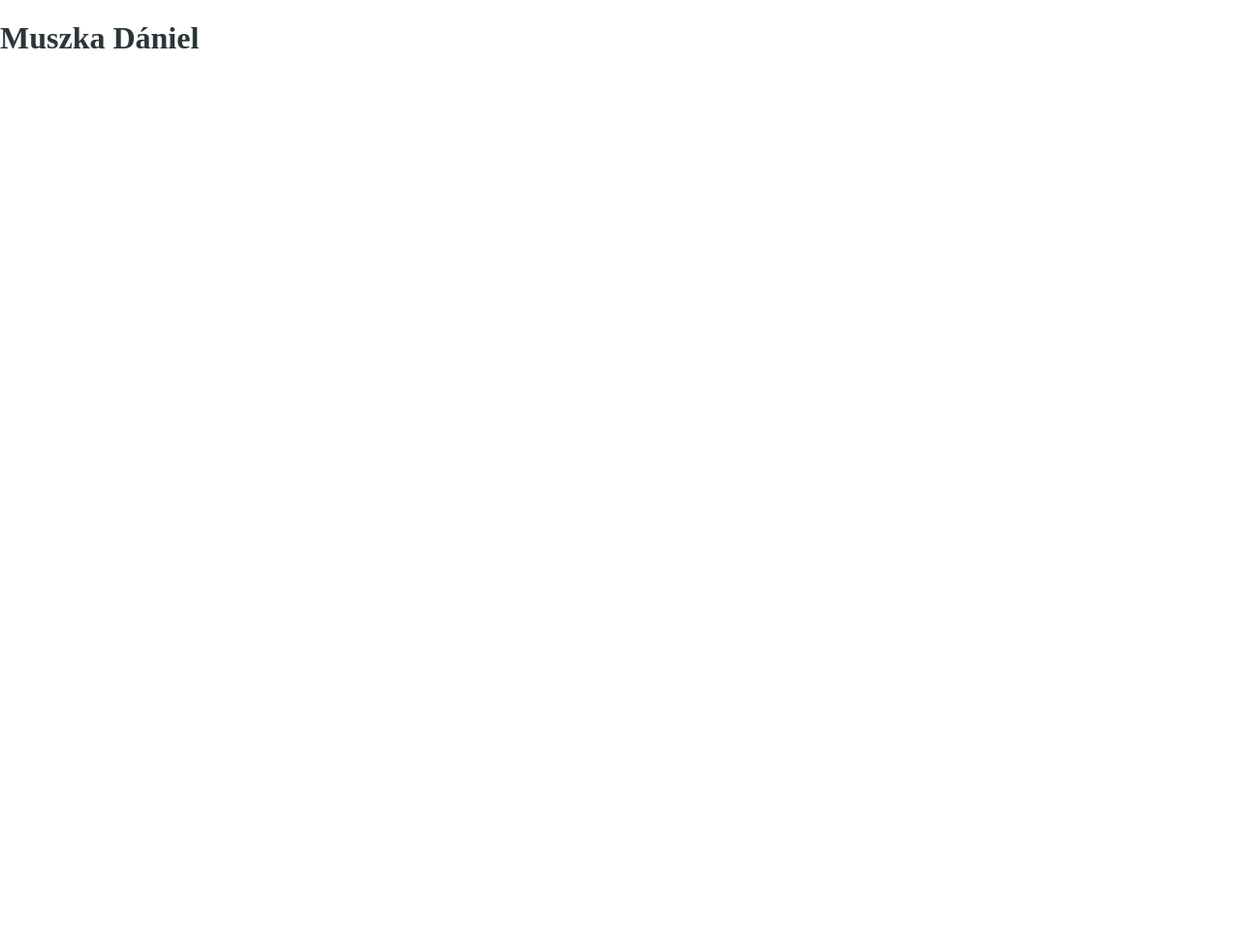
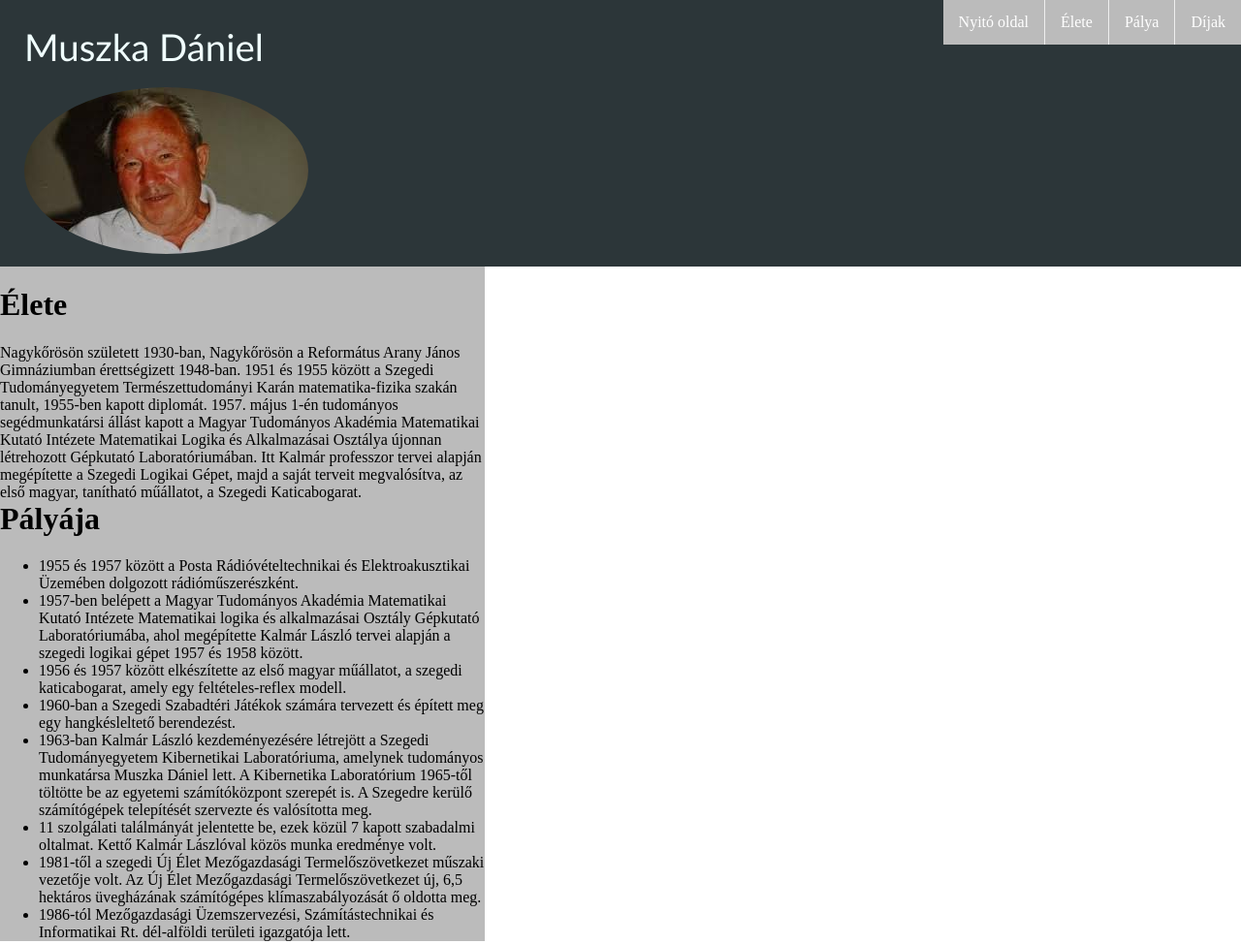
Before and after one commit to pallanghunor/11A_Projekt2_LuckyStrike, a plain HTML site: page muszka.html in a window 1280 px wide. Shown: the whole page at 97% size. Before the commit the page ends 800 px from the top, so only its background shows below. Drawn offline with Linux system fonts and the light colour scheme.

Commit message:
musztafa

```diff
--- a/muszka.html
+++ b/muszka.html
@@ -10,7 +10,48 @@
 <body>
     <div class="musztafa">
         <div class="fejlec">
-            <h1>Muszka Dániel</h1>
+            <div class="musztafatext">
+                Muszka Dániel
+            </div>
+            <div class="musztafakep">
+                <img src="img/muszka4.jpg" alt="Musztafa" class="kep">
+            </div>
+            <div id="menu">
+                <ul>
+                    <li><a href="index.html">Nyitó oldal</a></li>
+                    <li><a href="#">Élete</a></li>
+                    <li><a href="#">Pálya</a></li>
+                    <li><a href="#">Díjak</a></li>
+                </ul>
+            </div>
+        </div>
+        <div class="musztafalife">
+            <h1>Élete</h1>
+            <div class="valami">Nagykőrösön született 1930-ban, Nagykőrösön a Református Arany János Gimnáziumban érettségizett 1948-ban. 1951 és 1955 között a Szegedi Tudományegyetem Természettudományi Karán matematika-fizika szakán tanult, 1955-ben kapott diplomát. 1957. május 1-én tudományos segédmunkatársi állást kapott a Magyar Tudományos Akadémia Matematikai Kutató Intézete Matematikai Logika és Alkalmazásai Osztálya újonnan létrehozott Gépkutató Laboratóriumában. Itt Kalmár professzor tervei alapján megépítette a Szegedi Logikai Gépet, majd a saját terveit megvalósítva, az első magyar, tanítható műállatot, a Szegedi Katicabogarat.
+            </div>
+        </div>
+        <div class="musztafapalya">
+            <h1>Pályája</h1>
+            <div class="palyatext">
+                <ul>
+                    <li>1955 és 1957 között a Posta Rádióvételtechnikai és Elektroakusztikai Üzemében dolgozott rádióműszerészként.
+                    </li>
+                    <li>1957-ben belépett a Magyar Tudományos Akadémia Matematikai Kutató Intézete Matematikai logika és alkalmazásai Osztály Gépkutató Laboratóriumába, ahol megépítette Kalmár László tervei alapján a szegedi logikai gépet 1957 és 1958 között.
+                    </li>
+                    <li>1956 és 1957 között elkészítette az első magyar műállatot, a szegedi katicabogarat, amely egy feltételes-reflex modell.
+                    </li>
+                    <li>1960-ban a Szegedi Szabadtéri Játékok számára tervezett és épített meg egy hangkésleltető berendezést.
+                    </li>
+                    <li>1963-ban Kalmár László kezdeményezésére létrejött a Szegedi Tudományegyetem Kibernetikai Laboratóriuma, amelynek tudományos munkatársa Muszka Dániel lett. A Kibernetika Laboratórium 1965-től töltötte be az egyetemi számítóközpont szerepét is. A Szegedre kerülő számítógépek telepítését szervezte és valósította meg.
+                    </li>
+                    <li>11 szolgálati találmányát jelentette be, ezek közül 7 kapott szabadalmi oltalmat. Kettő Kalmár Lászlóval közös munka eredménye volt.
+                    </li>
+                    <li>1981-től a szegedi Új Élet Mezőgazdasági Termelőszövetkezet műszaki vezetője volt. Az Új Élet Mezőgazdasági Termelőszövetkezet új, 6,5 hektáros üvegházának számítógépes klímaszabályozását ő oldotta meg.
+                    </li>
+                    <li>1986-tól Mezőgazdasági Üzemszervezési, Számítástechnikai és Informatikai Rt. dél-alföldi területi igazgatója lett.
+                    </li>
+                </ul>
+            </div>
         </div>
     </div>
 </body>
--- a/style.css
+++ b/style.css
@@ -4,10 +4,82 @@ body{
 
 .fejlec{
     width: 100%;
-    height: 250px;
-    color: #2C3639;
+    height: 275px;
+    background-color: #2C3639;
+}
+.musztafatext{
+    color: azure;
+    font-family: Trebuchet MS;
+    position: absolute;
+    margin-top: 75px;
+    margin-bottom: auto;
+    margin: 25px;
+    font-size: 3vw;
+}
+.kep{
+    position: absolute;
+    margin-top: 90px;
+    margin-bottom: auto;
+    margin-left: 25px;
+    border-radius: 50%;
 }
 .mainkep{
     width: 50%;
     height: 100%;
 }
+#menu {
+    width: auto;
+    float: right;
+    margin-top: auto;
+    margin-bottom: auto;
+}
+
+h2{
+    text-align: center;
+}
+
+#menu ul {
+    list-style-type: none; /* nincs bogyó*/
+    margin: 0; /* eltartások kikapcsolása*/
+    padding: 0; /* eltartások kikapcsolása*/
+
+    background-color: #bbb;
+    overflow: hidden;
+}
+
+#menu ul li {
+    float: left;
+    border-right: 1px solid #eee;
+}
+#menu ul li:last-child {
+    border: none;
+    /* float: right; */
+}
+#menu ul li a {
+  display: block;
+  color: #fff;
+  padding: 14px 16px;
+  text-decoration: none;
+}
+
+#menu ul li a:hover {
+   background-color: #222;
+}
+.valami{
+    width: 500px;
+    background-color: #bbb;
+    float: left;
+}
+.musztafalife{
+    background-color: #bbb;
+    width: 500px;
+    float: left;
+}
+.musztafapalya{
+    width: 500px;
+    background-color: #bbb;
+}
+.palyatext{
+    width: 500px;
+    background-color: #bbb;
+}
```
